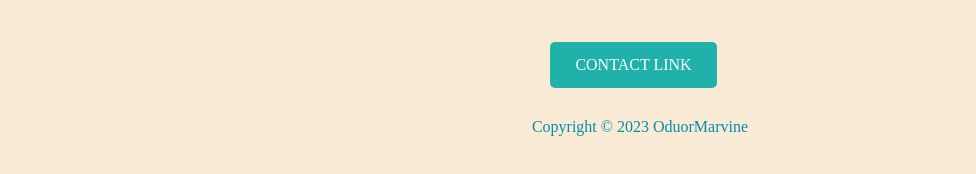
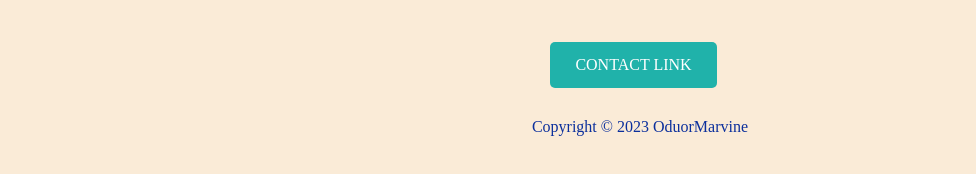
Before and after one commit to 896ma/marvine, a plain HTML site: page portfolio.html in a window 1280 px wide. Shown: the part 618-792 px from the top of the page, 0-976 px from the left. Drawn offline with Linux system fonts and the light colour scheme; grey boxes are pictures that could not be loaded.

Commit message:
changes to netlify

```diff
--- a/portfolio.html
+++ b/portfolio.html
@@ -160,7 +160,7 @@ a:hover, a:active {
   background-color: darkcyan;
 }
  .copyright .copyrightby p{
-    color: rgb(5, 141, 168);
+    color: rgb(11, 47, 156);
     text-align: center;
     margin-top: 30px;
  }
```
Also changed, not shown: 1 other file.
